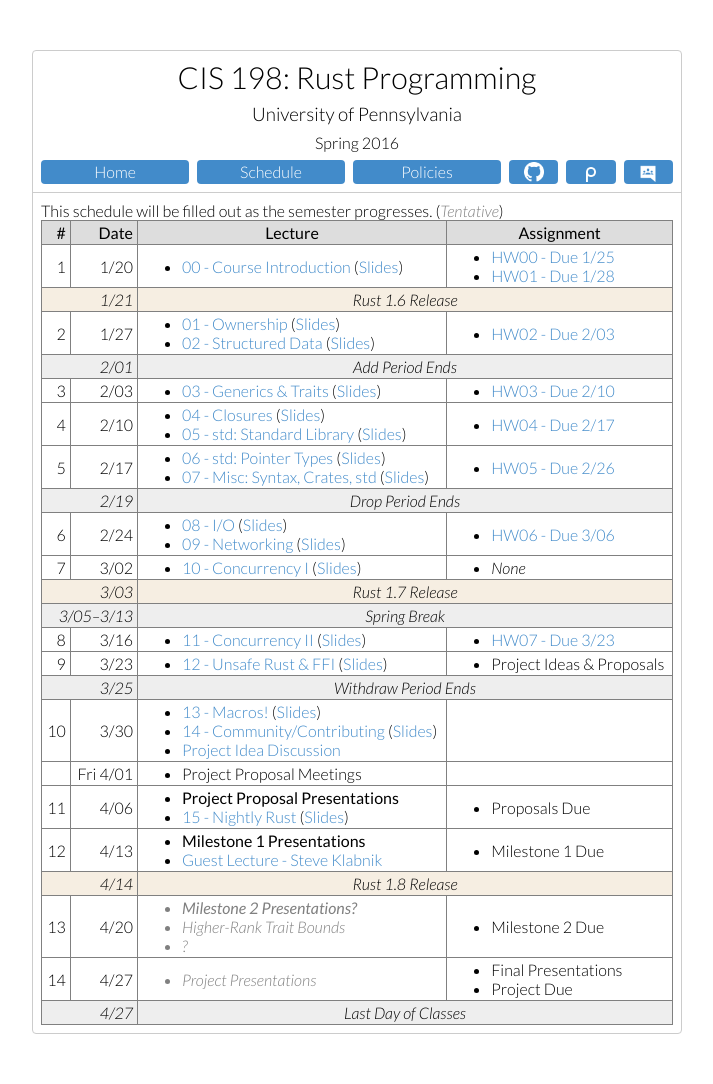
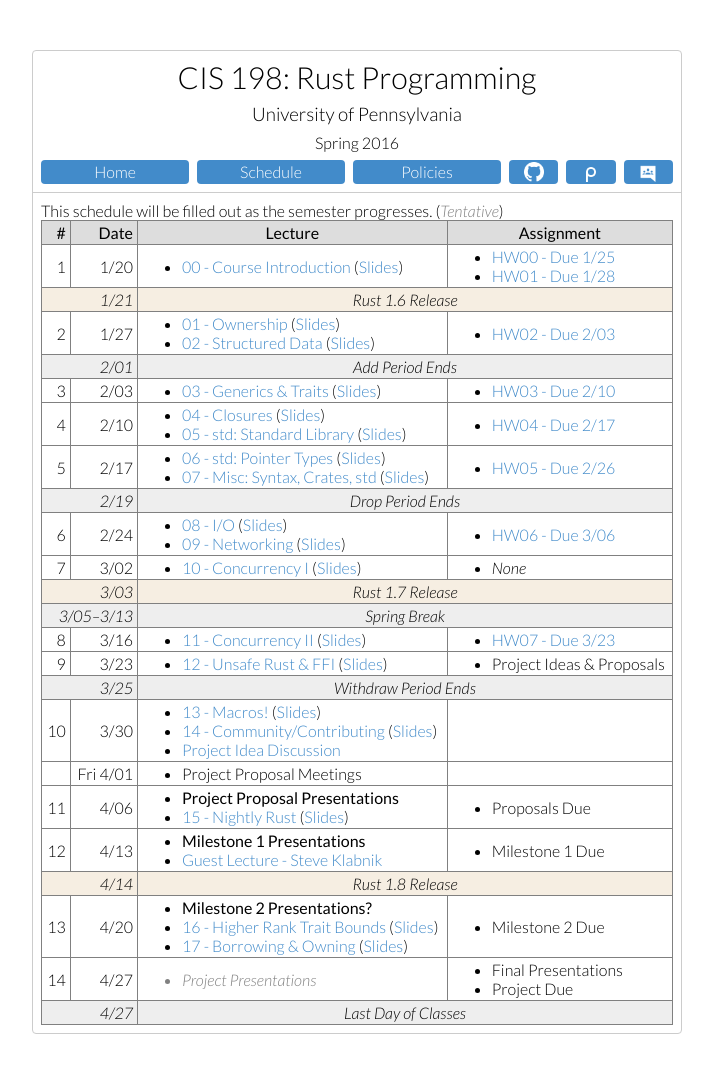
Before and after one commit to cis198-2016s/cis198-2016s.github.io, a Jekyll site: the page built from schedule/index.html, in a window 1280 px wide. Shown: the whole page, without its empty margins (283-996 px from the left). Built offline with Jekyll 4.4.1, drawn with Linux system fonts in a browser that asks for light colours.

Commit message:
Add 16 & 17 to schedule

```diff
--- a/schedule/index.html
+++ b/schedule/index.html
@@ -224,13 +224,13 @@ permalink: /schedule/
       <tr class="rustevent"> <td colspan=2>4/14 <td colspan=2>Rust 1.8 Release
       <tr>
         <td>13 <td>4/20
-        <td class="tentative">
+        <td>
           <ul>
             <li><strong>Milestone 2 Presentations?</strong>
-            <li>
-                Higher-Rank Trait Bounds
-            <li>
-                ?
+            <li><a href="https://github.com/cis198-2016s/slides/blob/gh-pages/16/content.md">
+                16 - Higher Rank Trait Bounds</a> (<a href="/slides/16/">Slides</a>)
+            <li><a href="https://github.com/cis198-2016s/slides/blob/gh-pages/17/content.md">
+                17 - Borrowing & Owning</a> (<a href="/slides/17/">Slides</a>)
           </ul>
         <td>
           <ul>
```
